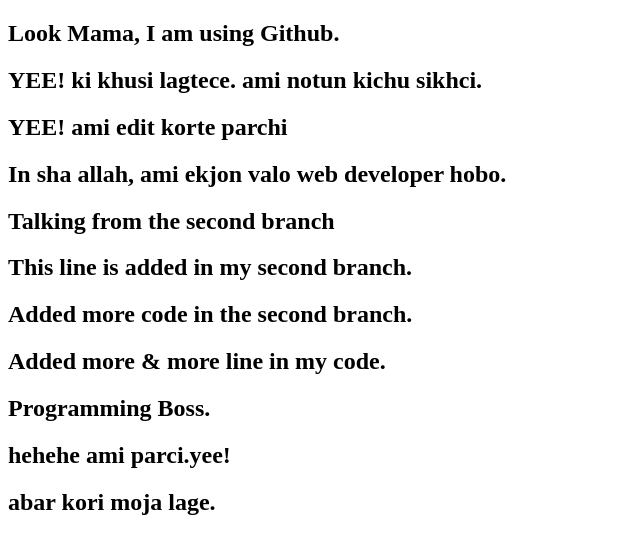
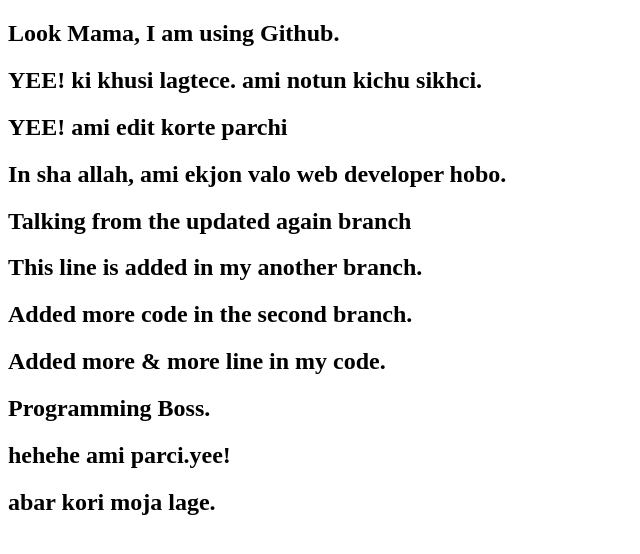
Before and after one commit to Rifat91/My-first-repository, a plain HTML site: page index.html in a window 1280 px wide. Shown: the whole page, without its empty margins (0-640 px from the left). Drawn offline with Linux system fonts and the light colour scheme.

Commit message:
changing the same thing

```diff
--- a/index.html
+++ b/index.html
@@ -10,8 +10,8 @@
     <h2>YEE! ki khusi lagtece. ami notun kichu sikhci.</h2>
     <h2>YEE! ami edit korte parchi</h2>
     <h2>In sha allah, ami ekjon valo web developer hobo.</h2>
-    <h2>Talking from the second branch</h2>
-    <h2>This line is added in my second branch.</h2>
+    <h2>Talking from the updated again branch</h2>
+    <h2>This line is added in my another branch.</h2>
     <h2>Added more code in the second branch.</h2>
     <h2>Added more & more line in my code.</h2>
     <h2>Programming Boss.</h2>
```
